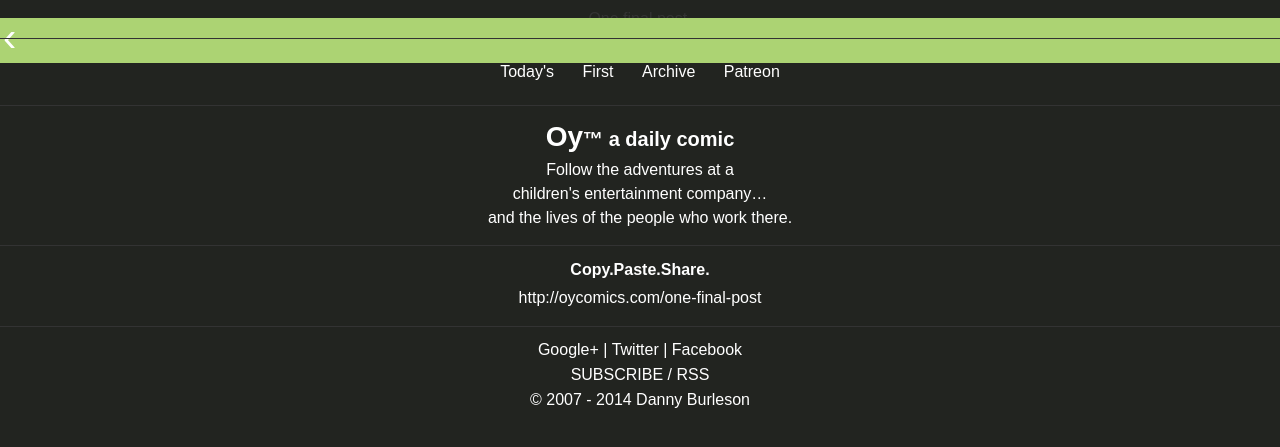
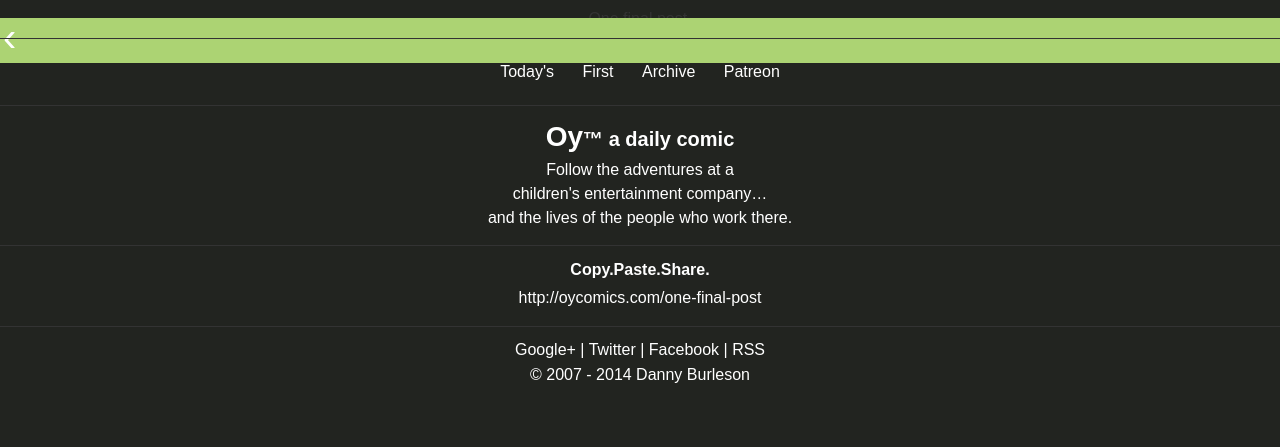
Before and after one commit to oycomics/oycomics.github.io, a Jekyll site: the page built from index.html, in a window 1280 px wide. Shown: the top 447 px of the page. Built offline with Jekyll 4.4.1, drawn with Linux system fonts in a browser that asks for light colours; Markdown is read by kramdown in place of the engine named in the settings; the list of posts is cut into pages by our own code.

Commit message:
Update footer.html

```diff
--- a/_includes/footer.html
+++ b/_includes/footer.html
@@ -1,7 +1,7 @@
 <div class="footer">
 	<a class="footer_nav_item googleplus" href="https://plus.google.com/+Oycomics" target="_blank">Google+</a> |
 	<a class="footer_nav_item twitter" href="https://twitter.com/oycomics" target="_blank">Twitter</a> |
-	<a class="footer_nav_item facebook" href="https://www.facebook.com/oycomics" target="_blank">Facebook</a><br>
-	<a class="footer_nav_item rss" href="http://feeds.feedburner.com/oy" target="_blank">SUBSCRIBE / RSS</a><br>
+	<a class="footer_nav_item facebook" href="https://www.facebook.com/oycomics" target="_blank">Facebook</a> |
+	<a class="footer_nav_item rss" href="http://feeds.feedburner.com/oy" target="_blank">RSS</a><br>
 	<a class="copyright" href="mailto:danny@oycomics.com">&copy; 2007 - {{ site.time | date: "%Y" }} Danny Burleson</a>
 </div>
```
